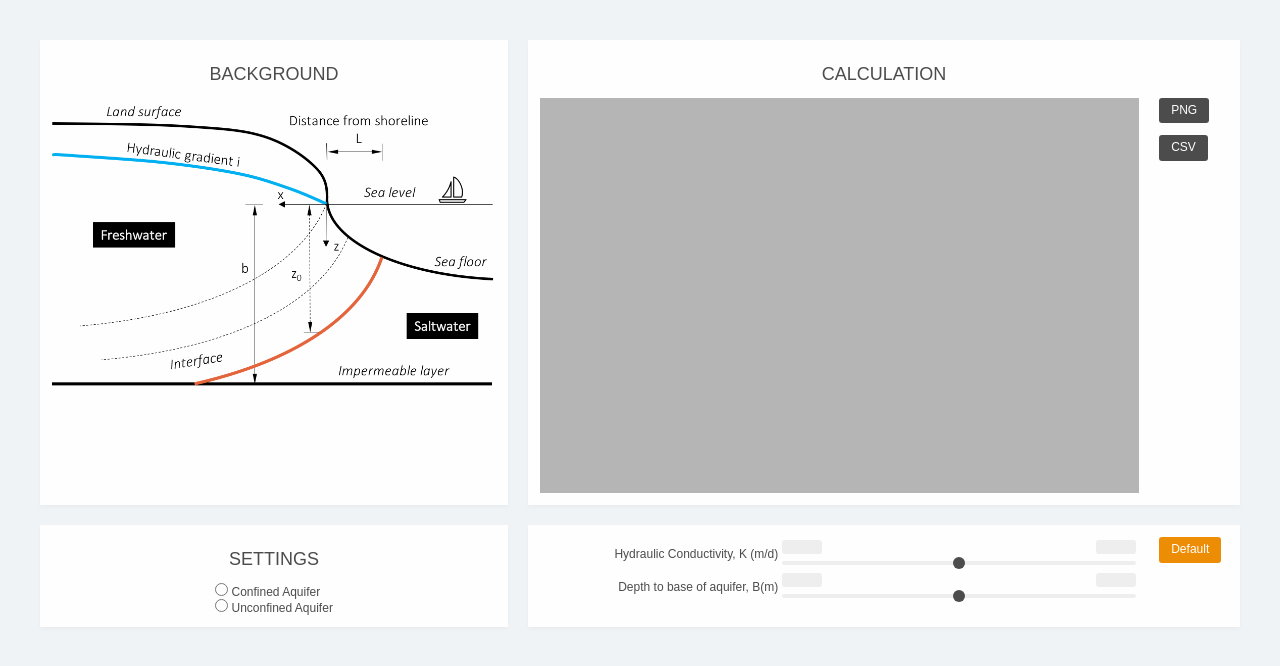
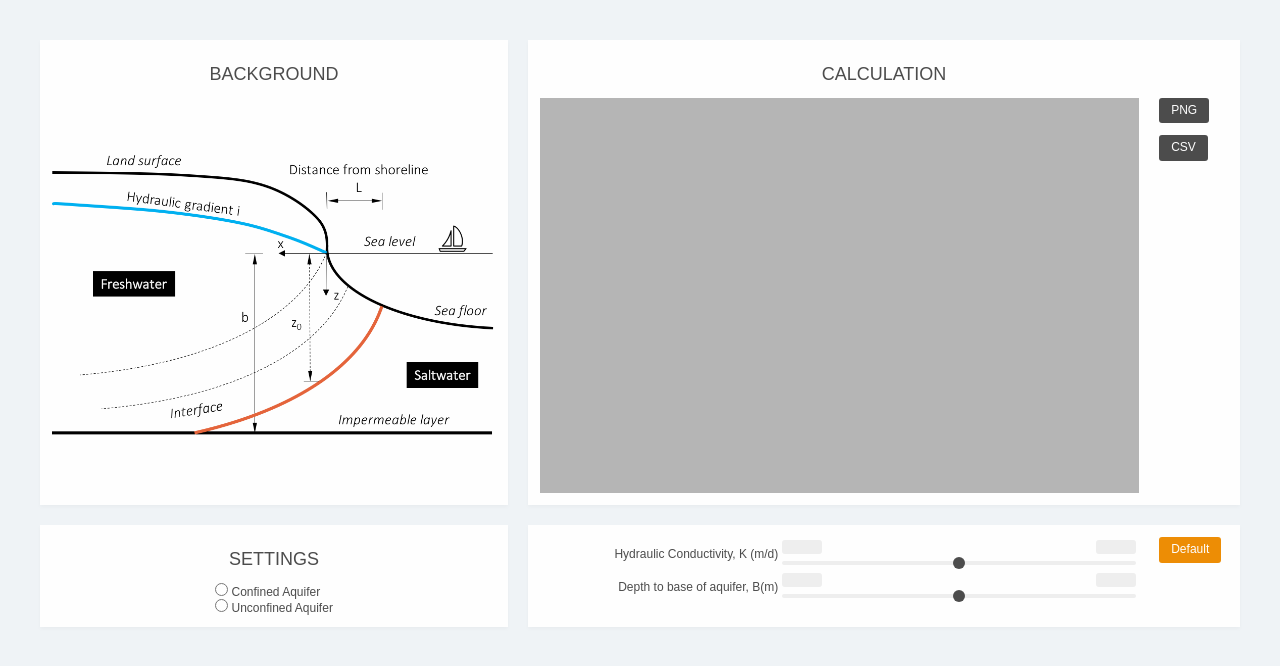
Before and after one commit to inowas/simpleTool, a website: page src/index.html in a window 1280 px wide. Drawn offline with nearby package versions, Linux system fonts and the light colour scheme; files that its build step writes are made by us from their sources.

Commit message:
Center image horizontal

```diff
--- a/src/index.html
+++ b/src/index.html
@@ -14,9 +14,11 @@
   <div class="page-wrapper">
 
     <div class="grid-container">
-      <section class="tile col col-abs-2">
+      <section class="tile col col-abs-2 stacked">
         <h2>Background</h2>
-        <img src="img/diagram.png" />
+        <div class="center-horizontal center-vertical">
+          <img src="img/diagram.png" />
+        </div>
       </section>
 
       <section class="tile col col-abs-3 stretch">
--- a/src/less/helpers.less
+++ b/src/less/helpers.less
@@ -16,6 +16,7 @@
 .center-horizontal {
   display: flex;
   align-items: center;
+  flex: 1;
 }
 
 .stretch {
--- a/src/less/scaffold.less
+++ b/src/less/scaffold.less
@@ -15,12 +15,6 @@
 
 .grid-container:last-child {
   margin-bottom: 0;
-}
-
-.tile {
-  background-color: @background-bright;
-  padding: @spacing-regular;
-  box-shadow: @box-shadow;
 }
 
 .col {
--- a/src/less/simpleTool.less
+++ b/src/less/simpleTool.less
@@ -1,3 +1,9 @@
+.tile {
+  background-color: @background-bright;
+  padding: @spacing-regular;
+  box-shadow: @box-shadow;
+}
+
 .parameters-wrapper {
 }
 
```
